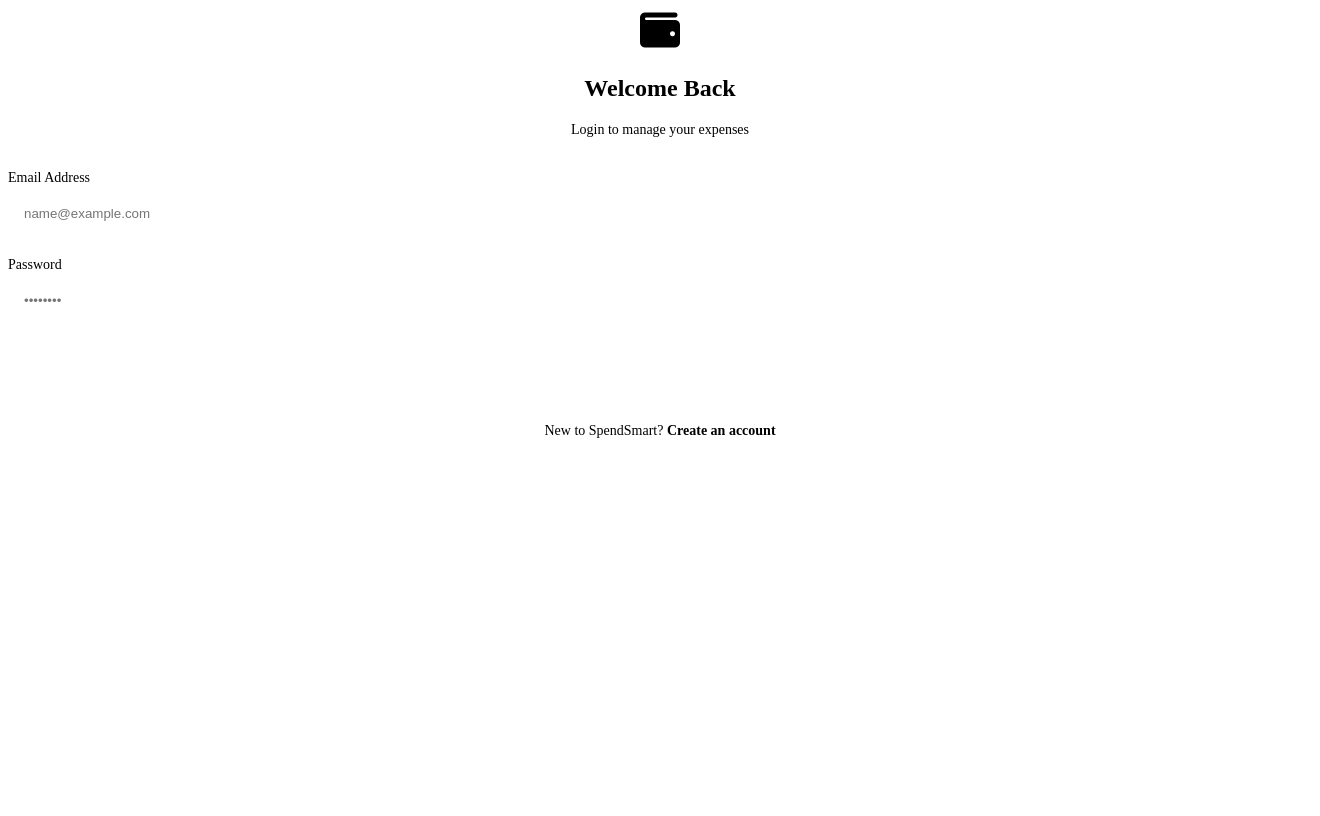
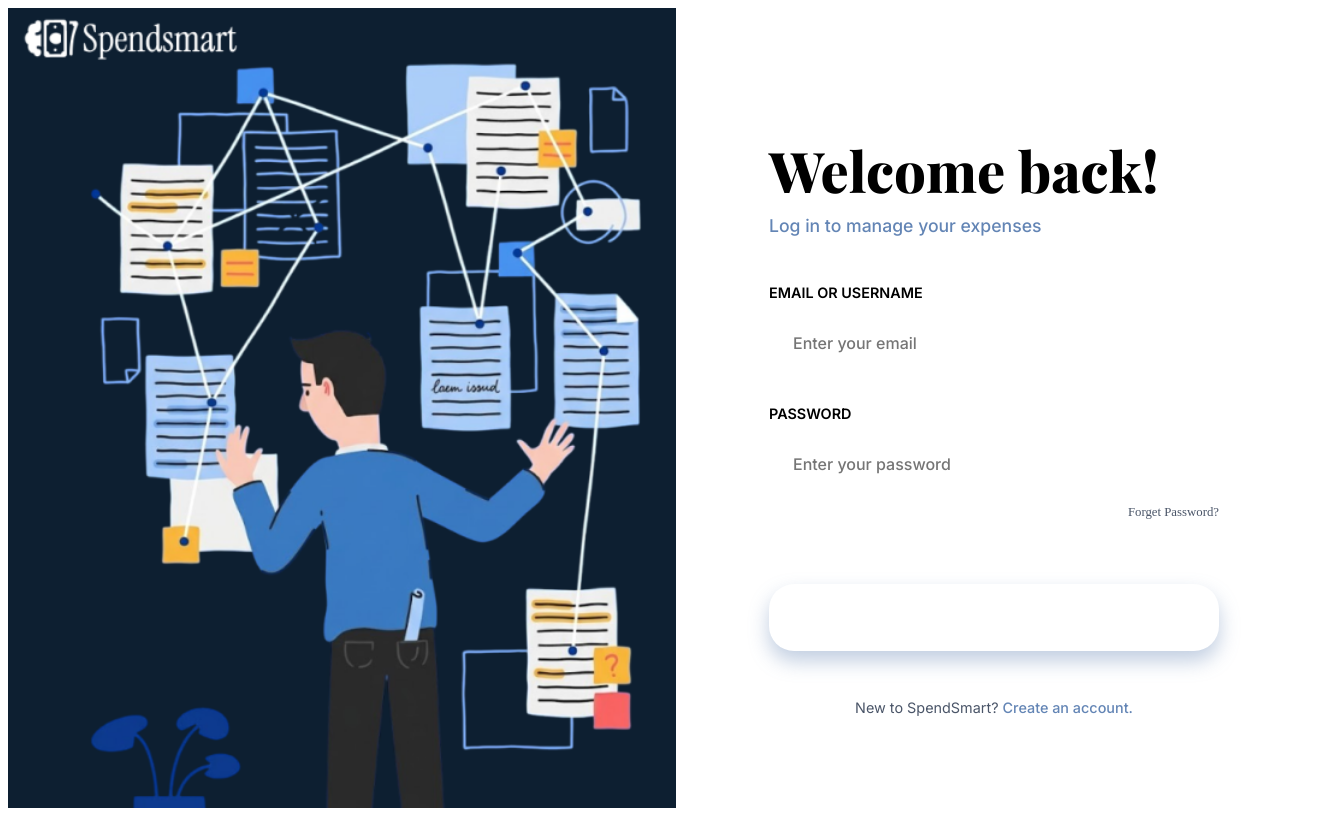
Before and after one commit to Jiyagupta20/SpendSmart, a Flask app: page /login in a window 1320 px wide; the page is wider, and only the part inside the window is pictured. Run offline with Flask 3, Linux system fonts and the light colour scheme; some web fonts are replaced.

Commit message:
style: redesign login and sign-up pages to match provided mockup

```diff
--- a/templates/login.html
+++ b/templates/login.html
@@ -1,15 +1,17 @@
 {% extends "base.html" %}
 
 {% block auth_content %}
-<div class="auth-wrapper">
-    <div class="auth-card">
-        <div style="text-align: center; margin-bottom: 2rem;">
-            <div style="font-size: 2.5rem; color: var(--primary-color); margin-bottom: 1rem;">
-                <i class="fas fa-wallet"></i>
+<div class="auth-split-container">
+    <!-- Left Side: Illustration from design -->
+    <div class="auth-illustration-side">
+        <!-- Logo can be added here if it's part of the image, or as a separate element -->
     </div>
-            <h2 style="font-size: 1.5rem; font-weight: 700;">Welcome Back</h2>
-            <p style="color: var(--text-muted); font-size: 0.875rem;">Login to manage your expenses</p>
-        </div>
+
+    <!-- Right Side: Form -->
+    <div class="auth-form-side">
+        <div class="auth-form-content">
+            <h2>Welcome back!</h2>
+            <p class="subheading">Log in to manage your expenses</p>
 
             {% with messages = get_flashed_messages(with_categories=true) %}
               {% if messages %}
@@ -20,21 +22,25 @@
             {% endwith %}
 
             <form method="POST">
-            <div class="form-group">
-                <label for="email">Email Address</label>
-                <input type="email" name="email" id="email" class="form-input" placeholder="name@example.com" required>
+                <div class="auth-form-group">
+                    <label for="email">EMAIL or USERNAME</label>
+                    <input type="text" name="email" id="email" class="auth-input" placeholder="Enter your email" required>
                 </div>
-            <div class="form-group">
-                <label for="password">Password</label>
-                <input type="password" name="password" id="password" class="form-input" placeholder="••••••••" required>
+                <div class="auth-form-group">
+                    <label for="password">PASSWORD</label>
+                    <input type="password" name="password" id="password" class="auth-input" placeholder="Enter your password" required>
+                    <div style="text-align: right; margin-top: 0.5rem;">
+                        <a href="#" style="color: #4a5568; font-size: 0.8rem; text-decoration: none;">Forget Password?</a>
                     </div>
-            <button type="submit" class="btn btn-primary" style="width: 100%; margin-top: 1rem;">
-                Login
+                </div>
+                <button type="submit" class="btn-auth">
+                    Log in
                 </button>
             </form>
 
-        <div style="text-align: center; margin-top: 1.5rem; font-size: 0.875rem;">
-            <p>New to SpendSmart? <a href="{{ url_for('register') }}" style="color: var(--primary-color); font-weight: 600; text-decoration: none;">Create an account</a></p>
+            <div class="auth-footer">
+                <p>New to SpendSmart? <a href="{{ url_for('register') }}">Create an account.</a></p>
+            </div>
         </div>
     </div>
 </div>
```
Also changed, not shown: templates/register.html (+33 -21 lines). Lines whose indentation alone changed are shown as unchanged.
